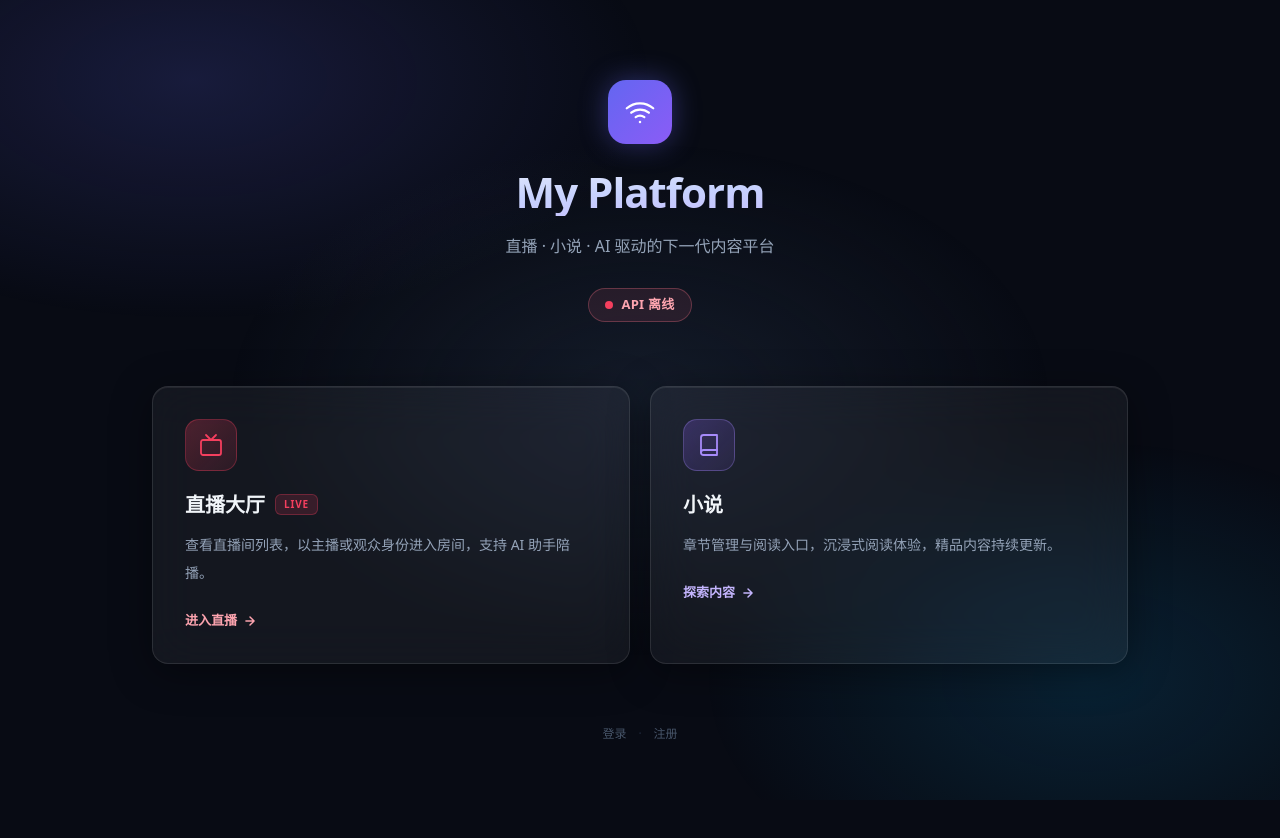
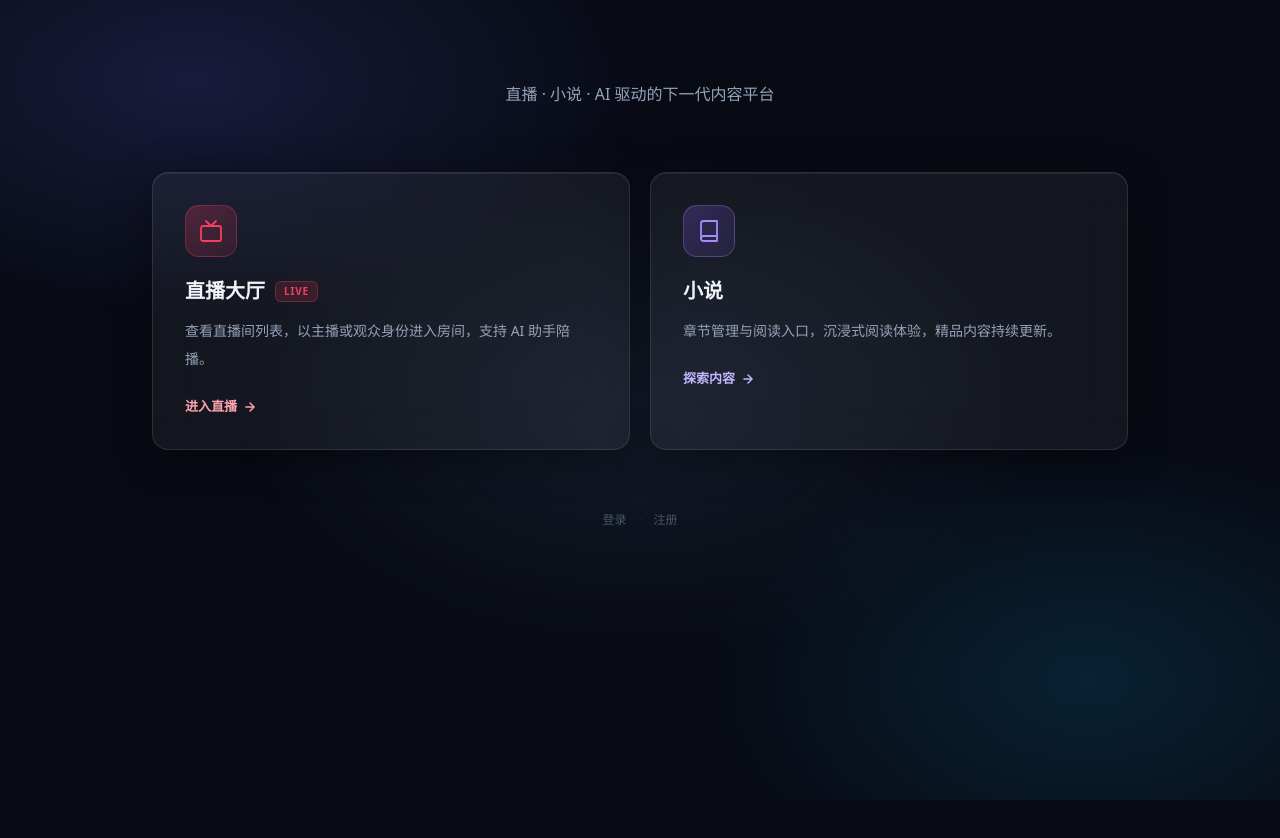
Before and after one commit to dz1218/my-platform, a Next.js app in the folder apps/web/: page / in a window 1280 px wide. After the commit the page ends 800 px from the top, so only its background shows below. Built offline with nearby package versions, Linux system fonts and the light colour scheme; no server answers.

Commit message:
feat: optimize homepage content

```diff
--- a/apps/web/src/app/page.tsx
+++ b/apps/web/src/app/page.tsx
@@ -1,7 +1,7 @@
-import Link from 'next/link';
-import { webEnv } from '@/lib/env';
-import { isAuthenticated, getHostNickname } from '@/lib/auth';
-import { logoutAction } from '@/lib/actions';
+import Link from "next/link";
+import { webEnv } from "@/lib/env";
+import { isAuthenticated, getHostNickname } from "@/lib/auth";
+import { logoutAction } from "@/lib/actions";
 
 type HealthResponse = {
   ok: boolean;
@@ -11,7 +11,7 @@ type HealthResponse = {
 async function getApiHealth() {
   try {
     const response = await fetch(`${webEnv.NEXT_PUBLIC_API_BASE_URL}/health`, {
-      cache: 'no-store',
+      cache: "no-store",
     });
     if (!response.ok) return false;
     const data = (await response.json()) as HealthResponse;
@@ -31,51 +31,9 @@ export default async function Home() {
   return (
     <main className="mx-auto max-w-5xl px-6 pb-24 pt-20">
       <div className="mb-16 text-center">
-        <div className="mb-6 inline-flex h-16 w-16 items-center justify-center rounded-[18px] bg-gradient-to-br from-brand-500 to-violet-500 shadow-brand-glow">
-          <svg
-            width="30"
-            height="30"
-            viewBox="0 0 24 24"
-            fill="none"
-            stroke="white"
-            strokeWidth="1.8"
-            strokeLinecap="round"
-            strokeLinejoin="round"
-          >
-            <path d="M5 12.55a11 11 0 0114.08 0M1.42 9a16 16 0 0121.16 0M8.53 16.11a6 6 0 016.95 0" />
-            <circle cx="12" cy="20" r="1" fill="white" stroke="none" />
-          </svg>
-        </div>
-
-        <h1 className="mb-4 bg-gradient-to-br from-slate-100 via-indigo-200 to-violet-300 bg-clip-text text-[42px] font-extrabold leading-[1.15] tracking-[-1px] text-transparent">
-          My Platform
-        </h1>
         <p className="mx-auto mb-7 max-w-xl text-base leading-7 text-slate-400">
           直播 · 小说 · AI 驱动的下一代内容平台
         </p>
-
-        <div
-          className={`inline-flex items-center gap-2 rounded-full border px-4 py-1.5 ${
-            isApiUp
-              ? 'border-emerald-400/30 bg-emerald-400/10'
-              : 'border-rose-400/30 bg-rose-400/10'
-          }`}
-        >
-          <span
-            className={
-              isApiUp
-                ? 'online-dot'
-                : 'inline-block h-2 w-2 flex-none rounded-full bg-rose-500'
-            }
-          />
-          <span
-            className={`text-[13px] font-semibold tracking-[0.02em] ${
-              isApiUp ? 'text-emerald-300' : 'text-rose-300'
-            }`}
-          >
-            API {isApiUp ? '在线' : '离线'}
-          </span>
-        </div>
       </div>
 
       <div className="grid gap-5 md:grid-cols-2">
@@ -172,7 +130,8 @@ export default async function Home() {
         {loggedIn ? (
           <div className="inline-flex items-center gap-2.5">
             <span className="text-xs text-slate-600">
-              已以主播身份登录：<span className="text-slate-500">{hostNickname}</span>
+              已以主播身份登录：
+              <span className="text-slate-500">{hostNickname}</span>
             </span>
             <form action={logoutAction} className="inline">
               <button type="submit" className="btn-link">
@@ -182,7 +141,10 @@ export default async function Home() {
           </div>
         ) : (
           <div className="inline-flex items-center gap-3">
-            <Link href="/login" className="text-xs text-slate-600 no-underline transition-colors hover:text-slate-400">
+            <Link
+              href="/login"
+              className="text-xs text-slate-600 no-underline transition-colors hover:text-slate-400"
+            >
               登录
             </Link>
             <span className="text-xs text-slate-800">·</span>
```
